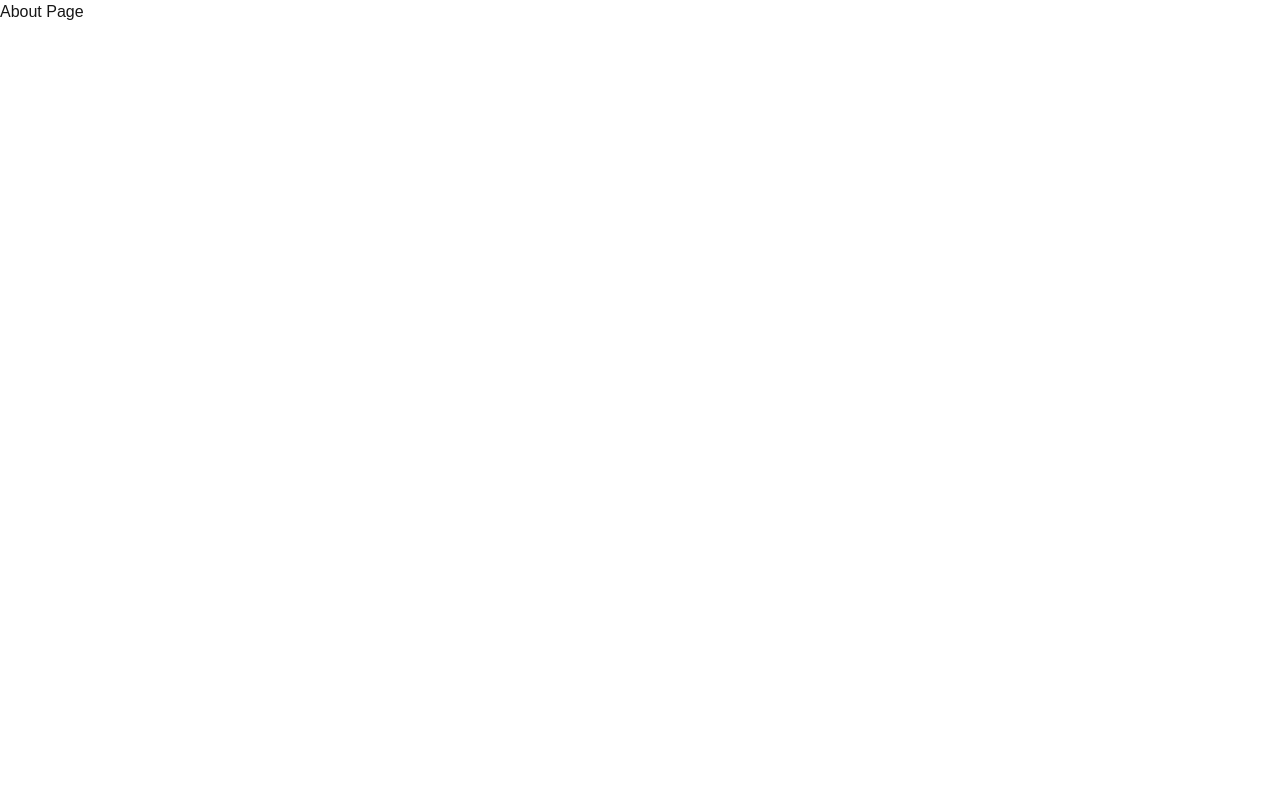
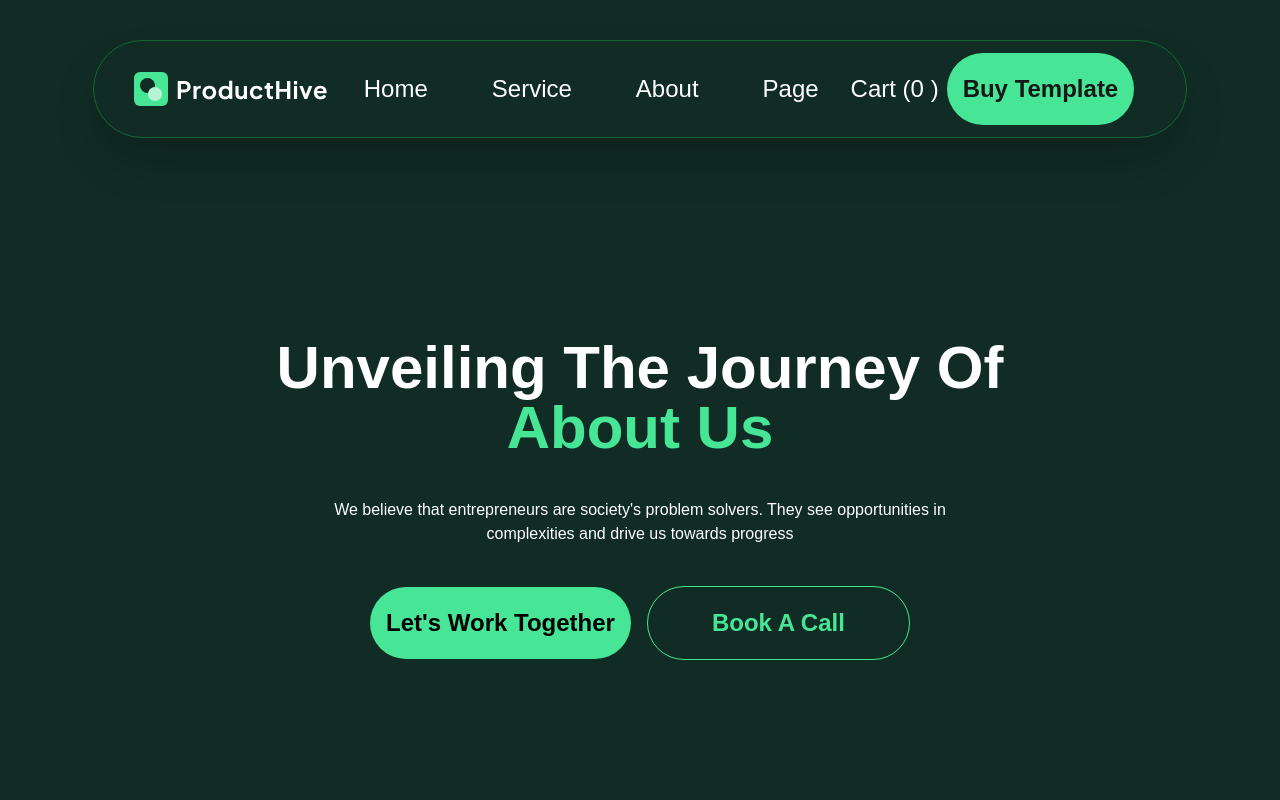
Before and after one commit to Yagya-Adh/product_hive, a Next.js app: page /about in a window 1280 px wide. Shown: the top 800 px of the page. Built offline with nearby package versions, Linux system fonts and the light colour scheme.

Commit message:
Create: service home and about page mainbanner section is  create.

```diff
--- a/app/about/page.tsx
+++ b/app/about/page.tsx
@@ -1,9 +1,14 @@
 "use client";
 
 import React from "react";
+import MainBanner from "../components/banner/MainBanner";
 
 const AboutPage = () => {
-  return <div>About Page</div>;
+  return (
+    <div>
+      <MainBanner variant="about" />
+    </div>
+  );
 };
 
 export default AboutPage;
--- a/app/components/banner/CustomTextBanner.tsx
+++ b/app/components/banner/CustomTextBanner.tsx
@@ -24,7 +24,7 @@ const CustomTextBanner = ({
             {postText ? postText : ""}
           </p>
         </div>
-        <p>{discription ? discription : ""}</p>
+        <p className="max-w-screen-sm">{discription ? discription : ""}</p>
         <div className="p-10 flex justify-between items-center text-black">
           <ButtonPills text="Let's Work Together" />
           <ButtonPills
--- a/app/components/banner/MainBainner.tsx
+++ /dev/null
@@ -1,40 +0,0 @@
-"use client";
-import NavBar from "@/app/components/navbar/NavBar";
-import PageBanner from "./PageBanner";
-import BannerCard from "../card/BannerCard";
-
-interface IMainBainner {
-  variant?: string | "service";
-}
-const MainBainner = ({ variant }: IMainBainner) => {
-  if (variant == "service") {
-    return (
-      <>
-        <div className="bg-productHives-mainBackground pt-10 pb-40 flex flex-col">
-          <div className="max-w-screen-2xl mx-auto px-10 relative ">
-            <NavBar />
-            <PageBanner />
-            <div className="absolute -bottom-72">
-              <BannerCard variant="building" />
-            </div>
-          </div>
-        </div>
-      </>
-    );
-  }
-  return (
-    <>
-      <div className="bg-productHives-mainBackground pt-10 pb-40 flex flex-col">
-        <div className="max-w-screen-2xl mx-auto px-10 relative ">
-          <NavBar />
-          <PageBanner />
-          <div className="absolute -bottom-72">
-            <BannerCard />
-          </div>
-        </div>
-      </div>
-    </>
-  );
-};
-
-export default MainBainner;
--- /dev/null
+++ b/app/components/banner/MainBanner.tsx
@@ -0,0 +1,59 @@
+"use client";
+import NavBar from "@/app/components/navbar/NavBar";
+import PageBanner from "./PageBanner";
+import BannerCard from "../card/BannerCard";
+
+interface IMainBainner {
+  variant?: string | "service" | "home" | "about";
+}
+const MainBanner = ({ variant }: IMainBainner) => {
+  if (variant == "service") {
+    return (
+      <>
+        <div className="bg-productHives-mainBackground pt-10 pb-40 flex flex-col">
+          <div className="max-w-screen-2xl mx-auto px-10 relative ">
+            <NavBar />
+            <PageBanner variant="service" />
+            <div className="absolute -bottom-72">
+              <BannerCard variant="building" />
+            </div>
+          </div>
+        </div>
+      </>
+    );
+  }
+
+  if (variant == "about") {
+    return (
+      <>
+        <div className="bg-productHives-mainBackground pt-10 pb-40 flex flex-col">
+          <div className="max-w-screen-2xl mx-auto px-10 relative ">
+            <NavBar />
+            <PageBanner variant="about" />
+            <div className="absolute -bottom-72">
+              <BannerCard variant="building" />
+            </div>
+          </div>
+        </div>
+      </>
+    );
+  }
+
+  if (variant == "home") {
+    return (
+      <>
+        <div className="bg-productHives-mainBackground pt-10 pb-40 flex flex-col">
+          <div className="max-w-screen-2xl mx-auto px-10 relative ">
+            <NavBar />
+            <PageBanner variant="home" />
+            <div className="absolute -bottom-72">
+              <BannerCard variant="default-home" />
+            </div>
+          </div>
+        </div>
+      </>
+    );
+  }
+};
+
+export default MainBanner;
--- a/app/components/banner/PageBanner.tsx
+++ b/app/components/banner/PageBanner.tsx
@@ -4,8 +4,11 @@ import Image from "next/image";
 import personOne from "@/app/assets/images/home/hero.webp";
 import personTwo from "@/app/assets/images/home/heroin.webp";
 import CustomTextBanner from "./CustomTextBanner";
-
-const PageBanner = () => {
+interface IPageBanner {
+  variant: string | "home" | "service" | "about";
+}
+const PageBanner = ({ variant }: IPageBanner) => {
+  if (variant == "home") {
     return (
       <>
         <div className="relative lg:text-center flex flex-col text-white justify-center items-center p-10 py-40">
@@ -22,6 +25,41 @@ const PageBanner = () => {
         </div>
       </>
     );
+  }
+
+  if (variant == "service") {
+    return (
+      <>
+        <div className="relative lg:text-center flex flex-col text-white justify-center items-center p-10 py-40">
+          <CustomTextBanner
+            preText="Our versatile business solutions"
+            highlightText="& expert services"
+            discription="Discover our services, from enhancing your digital footprint to developing growth strategies, integrating tech solutions, and offering expert advice for your business&lsquo;s success."
+          />
+        </div>
+      </>
+    );
+  }
+
+  if (variant == "about") {
+    return (
+      <>
+        <div className="relative lg:text-center flex flex-col text-white justify-center items-center p-10 py-40">
+          {/*  <div className="hidden lg:flex absolute top-10 left-20 overflow-hidden rounded-full">
+            <Image src={personOne} alt="home_" className="size-48" />
+          </div>
+          <div className="hidden lg:flex absolute bottom-10 right-20 overflow-hidden rounded-full">
+            <Image src={personTwo} alt="home_" className="size-48" />
+          </div> */}
+          <CustomTextBanner
+            preText="Unveiling the Journey of"
+            highlightText="about us"
+            discription="We believe that entrepreneurs are society's problem solvers. They see opportunities in complexities and drive us towards progress"
+          />
+        </div>
+      </>
+    );
+  }
 };
 
 export default PageBanner;
--- a/app/components/card/BannerCard.tsx
+++ b/app/components/card/BannerCard.tsx
@@ -21,7 +21,7 @@
 // ];
 
 interface IBannerCard {
-  variant?: string | "building";
+  variant?: string | "building" | "default-home";
 }
 const BannerCard = ({ variant }: IBannerCard) => {
   if (variant == "building") {
@@ -44,6 +44,7 @@ const BannerCard = ({ variant }: IBannerCard) => {
       </>
     );
   }
+  if (variant == "default-home") {
     return (
       <>
         <div className="grid grid-cols-1 lg:grid-cols-2 lg:gap-10 gap-4 rounded-2xl items-center p-10 border bg-white">
@@ -52,14 +53,15 @@ const BannerCard = ({ variant }: IBannerCard) => {
           </p>
 
           <p className="max-w-screen-sm lg:text-xl">
-          The majority of new digital products fail, with 35% falling short due
-          to a lack of market need. These failings stem from a lack of market
-          and user research. With ProductHive, you can validate your idea and
-          boost your chances of successful product launch.
+            The majority of new digital products fail, with 35% falling short
+            due to a lack of market need. These failings stem from a lack of
+            market and user research. With ProductHive, you can validate your
+            idea and boost your chances of successful product launch.
           </p>
         </div>
       </>
     );
+  }
 };
 export default BannerCard;
 
--- a/app/page.tsx
+++ b/app/page.tsx
@@ -1,4 +1,4 @@
-import MainBainner from "./components/banner/MainBainner";
+import MainBanner from "./components/banner/MainBanner";
 import ProductOwner from "./components/banner/ProductOwner";
 import Footer from "./components/footer/Footer";
 import FeautreRequest from "./components/home/FeautreRequest";
@@ -9,7 +9,7 @@ export default function Home() {
   return (
     <>
       {/* <div className="bg-productHives-mainBackground pt-10 pb-40"></div> */}
-      <MainBainner />
+      <MainBanner variant="home" />
       <ProductOwner />
       <PreSegment />
       <ProductManagement />
--- a/app/service/page.tsx
+++ b/app/service/page.tsx
@@ -1,12 +1,14 @@
 "use client";
 
 import React from "react";
-import MainBainner from "../components/banner/MainBainner";
+import MainBanner from "../components/banner/MainBanner";
+import Footer from "../components/footer/Footer";
 
 const ServicePage = () => {
   return (
     <div>
-      <MainBainner variant="service" />
+      <MainBanner variant="service" />
+      <Footer />
     </div>
   );
 };
```
Lines whose indentation alone changed are shown as unchanged.
